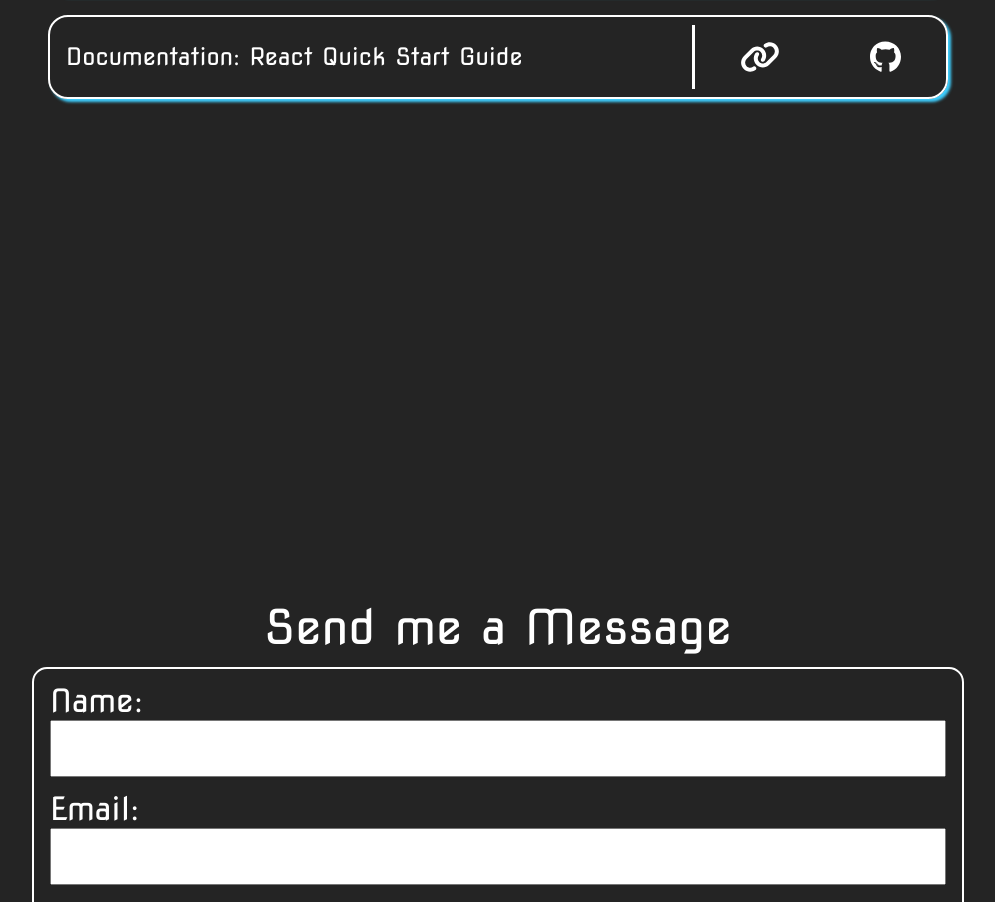
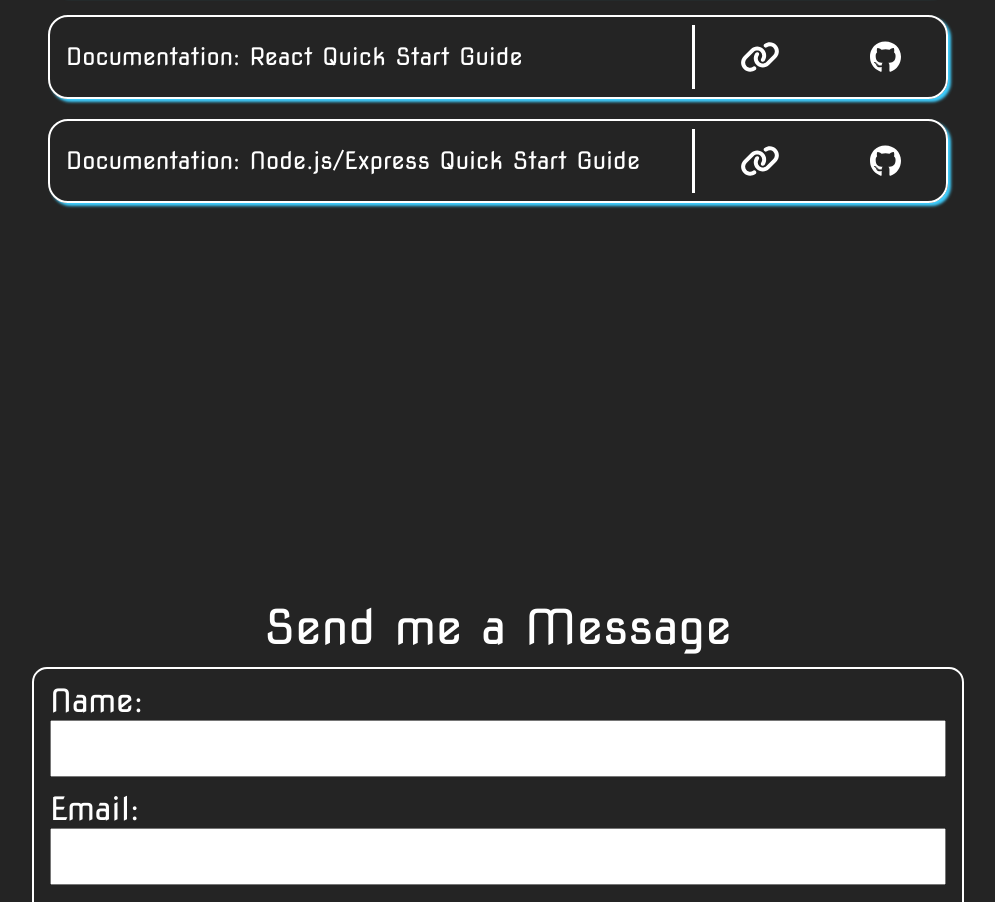
Before and after one commit to suzuhe481/portfolio-website-react, a React (Vite) app: page / in a window 1280 px wide. Shown: the part 2671-3573 px from the top of the page, without its empty margins (142-1137 px from the left). Built offline with nearby package versions, Linux system fonts and the light colour scheme.

Commit message:
Added Node.js Express documentation project

```diff
--- a/src/components/Sections/ProjectsSection/ProjectsSection.jsx
+++ b/src/components/Sections/ProjectsSection/ProjectsSection.jsx
@@ -31,6 +31,11 @@ const projectsData = [
     demo: "https://github.com/suzuhe481/react-quick-start-guide",
     github: "https://github.com/suzuhe481/react-quick-start-guide",
   },
+  {
+    title: "Documentation: Node.js/Express Quick Start Guide",
+    demo: "https://github.com/suzuhe481/node-express-quick-start-guide",
+    github: "https://github.com/suzuhe481/node-express-quick-start-guide",
+  },
 ];
 
 const ProjectsCards = projectsData.map((project) => {
```
